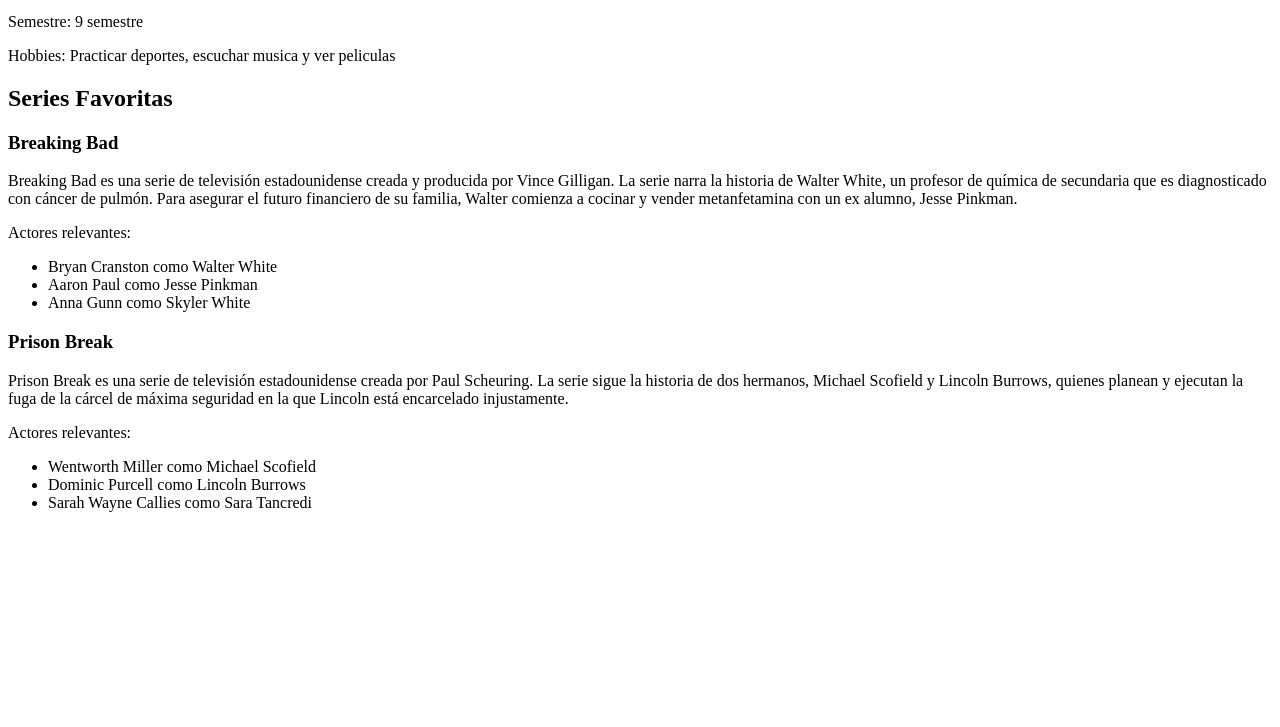
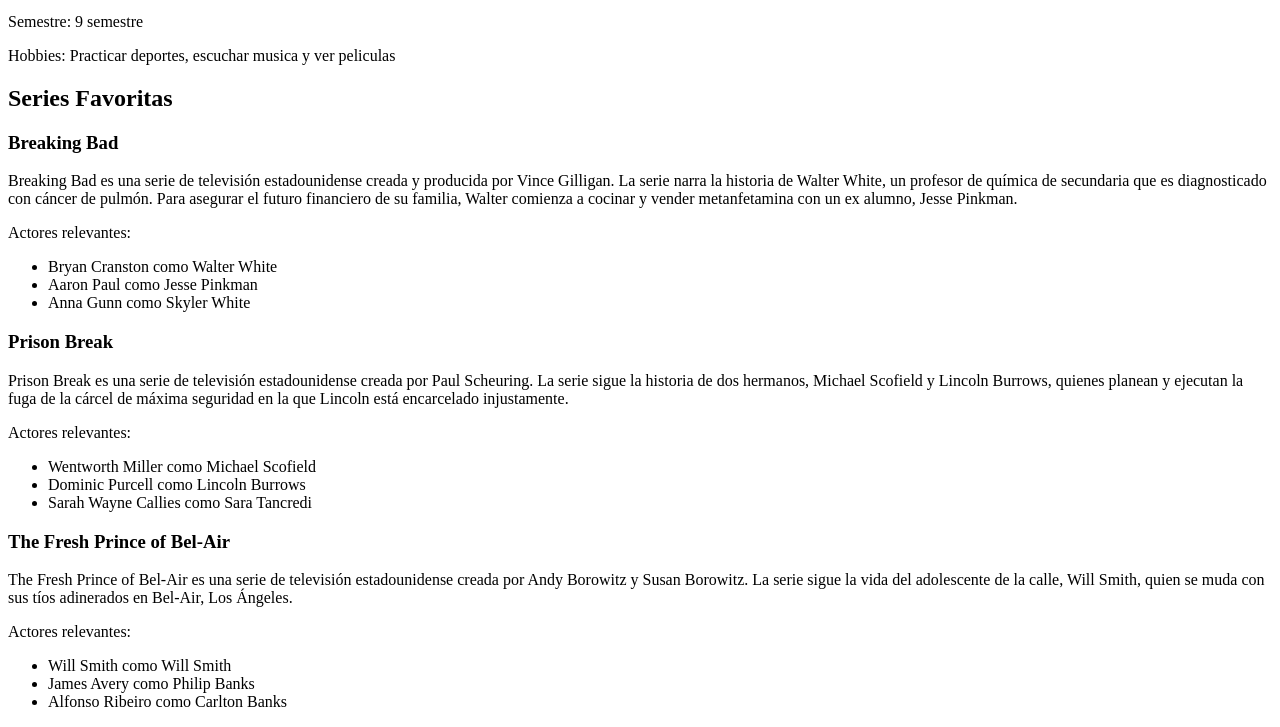
Before and after one commit to JuliVille/Rubrica-web-2, a plain HTML site: page index.html in a window 1280 px wide. Shown: the part 101-828 px from the top of the page. Before the commit the page ends 800 px from the top, so only its background shows below. Drawn offline with Linux system fonts and the light colour scheme.

Commit message:
Tercera serie favorita

```diff
--- a/index.html
+++ b/index.html
@@ -41,5 +41,18 @@
             <li>Sarah Wayne Callies como Sara Tancredi</li>
         </ul>
     </div>
+
+    <div class="serie">
+        <h3>The Fresh Prince of Bel-Air</h3>
+        <p>The Fresh Prince of Bel-Air es una serie de televisión estadounidense creada por Andy Borowitz y
+            Susan Borowitz. La serie sigue la vida del adolescente de la calle, Will Smith, quien se muda con
+            sus tíos adinerados en Bel-Air, Los Ángeles.</p>
+        <p>Actores relevantes:</p>
+        <ul>
+            <li>Will Smith como Will Smith</li>
+            <li>James Avery como Philip Banks</li>
+            <li>Alfonso Ribeiro como Carlton Banks</li>
+        </ul>
+    </div>
 </body>
 </html>
```
